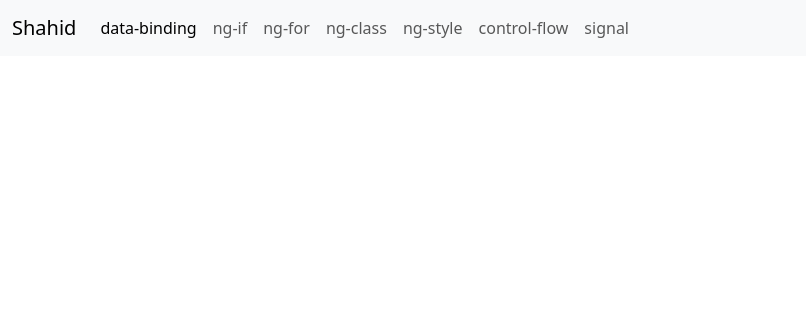
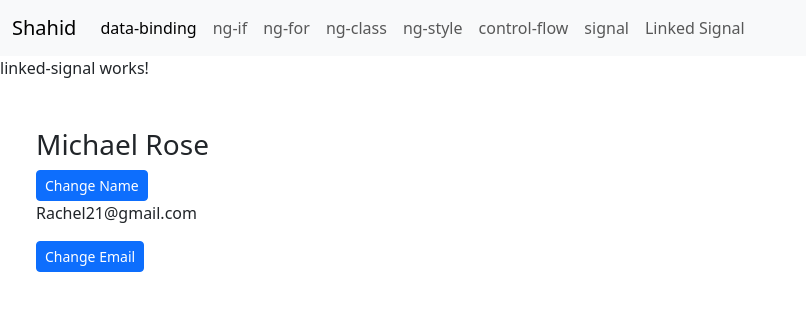
Before and after one commit to msaShahid/Angular19_App, an Angular app: page /linked-signal in a window 1280 px wide. Before the commit this address led to /. Shown: the top 310 px of the page, without its empty margins (0-806 px from the left). Built offline with nearby package versions, Linux system fonts and the light colour scheme.

Commit message:
`Added linked signal component to app navigation and routes`

```diff
--- a/src/app/app.component.html
+++ b/src/app/app.component.html
@@ -27,6 +27,9 @@
           <li class="nav-item">
             <a class="nav-link" [routerLink]="'signal'">signal</a>
           </li>
+          <li class="nav-item">
+            <a class="nav-link" [routerLink]="'linked-signal'">Linked Signal</a>
+          </li>
         </ul>
       </div>
     </div>
--- a/src/app/app.routes.ts
+++ b/src/app/app.routes.ts
@@ -7,6 +7,7 @@ import { NgIfComponent } from './components/ng-if/ng-if.component';
 import { NgForComponent } from './components/ng-for/ng-for.component';
 import { ControlStetmentComponent } from './components/control-stetment/control-stetment.component';
 import { SignalComponent } from './components/signal/signal.component';
+import { LinkedSignalComponent } from './components/linked-signal/linked-signal.component';
 
 export const routes: Routes = [
     {path:'', redirectTo:'data-binding', pathMatch: 'full'},
@@ -17,5 +18,6 @@ export const routes: Routes = [
     {path:'ng-class', component: NgClassComponent},
     {path:'ng-style', component: NgStyleComponent},
     {path:'control-flow', component: ControlStetmentComponent},
-    {path: 'signal', component: SignalComponent}
+    {path: 'signal', component: SignalComponent},
+    {path: 'linked-signal', component: LinkedSignalComponent}
 ];
--- /dev/null
+++ b/src/app/components/linked-signal/linked-signal.component.html
@@ -0,0 +1,13 @@
+<p>linked-signal works!</p>
+
+<div class="container mt-5 mx-4">
+    <div class="col-md-6">
+        <h3>{{ fullName() }}</h3>
+    </div>
+    <button class="btn btn-sm btn-primary" (click)="chnageName()">Change Name</button>
+
+    <p>{{ email() }}</p>
+
+    <button class="btn btn-sm btn-primary" (click)="chnageEmail()">Change Email</button>
+
+</div>
--- /dev/null
+++ b/src/app/components/linked-signal/linked-signal.component.ts
@@ -0,0 +1,38 @@
+import { Component, linkedSignal, signal } from '@angular/core';
+
+@Component({
+  selector: 'app-linked-signal',
+  imports: [],
+  templateUrl: './linked-signal.component.html',
+  styleUrl: './linked-signal.component.css'
+})
+export class LinkedSignalComponent {
+
+  firstName = signal<string>("Michael");
+  lastName  = signal<string>("Rose");
+
+  fullName = linkedSignal({
+    source:this.firstName,
+    computation: (current, previous) => {
+      const fullName = current + " "+ this.lastName()
+      return fullName;
+    }
+  })
+
+  user = signal({id:21,name:"Rachel"})
+  email = linkedSignal({
+    source: this.user,
+    computation: user => `${user.name+user.id}@gmail.com`,
+   // equal: (a: any, b: any) => a.id === b.id
+    equal: (a: any, b: any) => a.id !== b.id
+  })
+
+  chnageName(){
+    this.firstName.set("Mike")
+  }
+
+  chnageEmail(){
+    this.user.set({id:28,name:"maggie"})
+  }
+
+}
```
Also changed, not shown: src/app/components/linked-signal/linked-signal.component.css (added), 1 other file (tests, documents, lock files or other folders).
